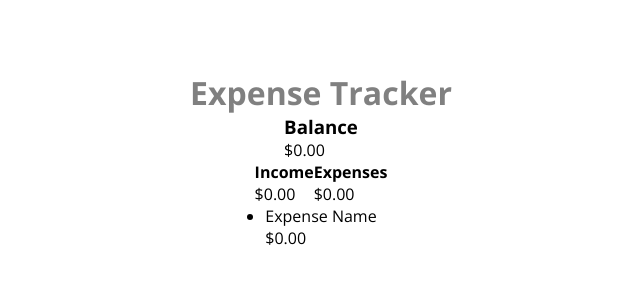
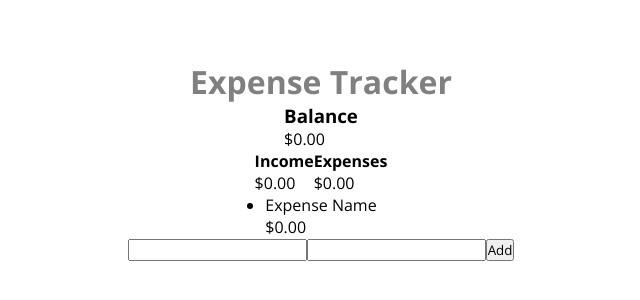
Before and after one commit to Carthur-P/ExpenseTracker, a React (Create React App) app in the folder expense-tracker/: page / in a window 1280 px wide. Shown: the part 240-540 px from the top of the page, without its empty margins (319-959 px from the left). Built offline with nearby package versions, Linux system fonts and the light colour scheme.

Commit message:
adding addtransaction component

```diff
--- a/expense-tracker/src/App.js
+++ b/expense-tracker/src/App.js
@@ -4,6 +4,7 @@ import Header from './components/Header'
 import TransactionList from './components/TransactionList'
 import Balance from './components/Balance'
 import Breakdown from './components/Breakdown'
+import AddTransaction from './components/AddTransaction'
 
 function App() {
   return (
@@ -12,6 +13,7 @@ function App() {
       <Balance/>
       <Breakdown/>
       <TransactionList/>
+      <AddTransaction/>
     </div>
   );
 }
--- /dev/null
+++ b/expense-tracker/src/components/AddTransaction.js
@@ -0,0 +1,13 @@
+import React from 'react';
+
+function AddTransaction(){
+    return (
+        <form>
+            <input type="text"></input>
+            <input type="text"></input>
+            <button>Add</button>
+        </form>
+    )
+}
+
+export default AddTransaction
```
